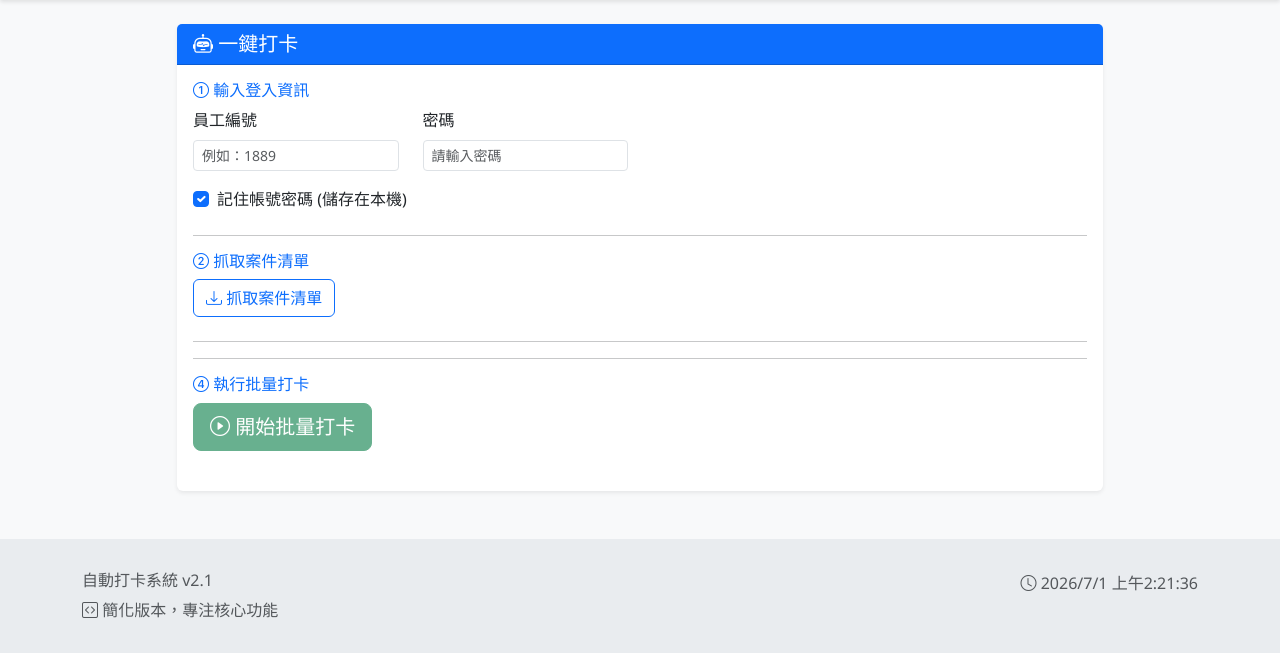
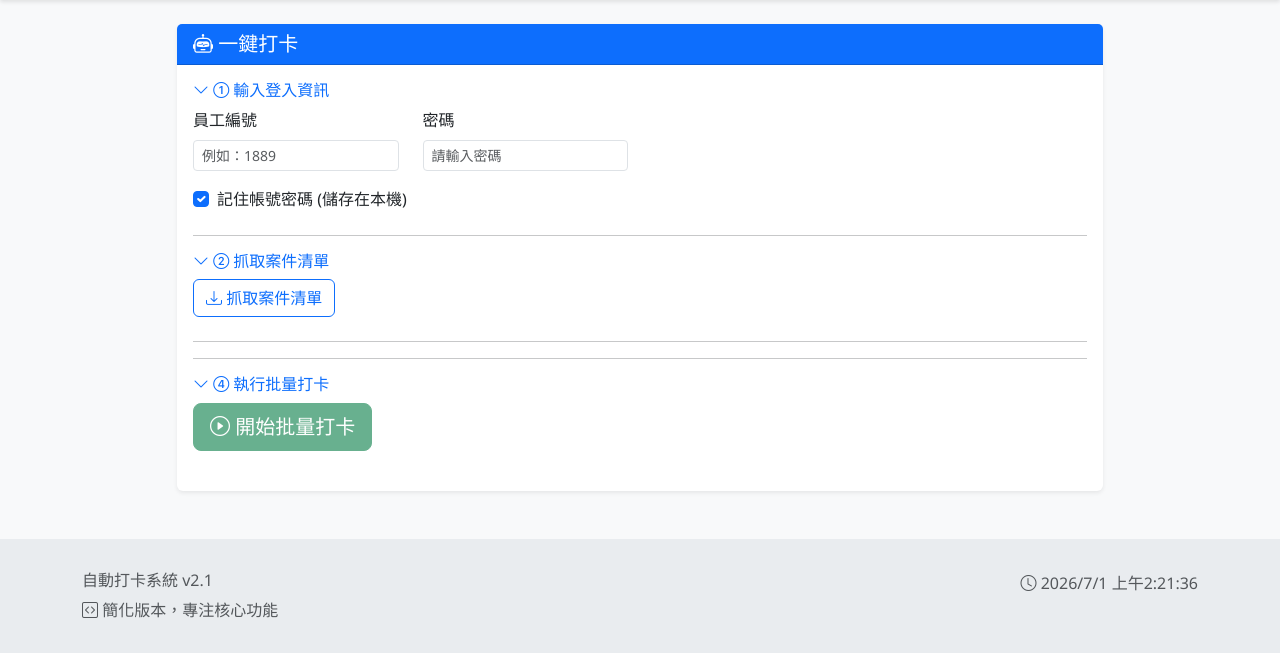
Before and after one commit to kuolun/auto-punch-fastAPI, a FastAPI app: page / in a window 1280 px wide. Shown: the part 56-709 px from the top of the page. Run offline with FastAPI, Linux system fonts and the light colour scheme.

Commit message:
Show password as plain text and make each step section collapsible
Password field switched from type=password to type=text per request
(no sensitive data in this internal tool). Wrapped each numbered step's
body (and the results section) in a Bootstrap collapse with a chevron
that rotates on toggle, so the page doesn't grow unbounded as sections
fill with content.

```diff
--- a/templates/index.html
+++ b/templates/index.html
@@ -1,6 +1,22 @@
 {% extends "base.html" %}
 
 {% block title %}自動打卡系統{% endblock %}
+
+{% block extra_css %}
+<style>
+    .section-toggle {
+        cursor: pointer;
+        user-select: none;
+    }
+    .section-toggle .toggle-icon {
+        display: inline-block;
+        transition: transform 0.2s ease;
+    }
+    .section-toggle.collapsed .toggle-icon {
+        transform: rotate(-90deg);
+    }
+</style>
+{% endblock %}
 
 {% block content %}
 <div class="row justify-content-center">
@@ -16,10 +32,12 @@
             <div class="card-body">
                 <!-- 步驟1: 登入資訊 -->
                 <div class="mb-4">
-                    <h6 class="text-primary">
+                    <h6 class="text-primary section-toggle" data-bs-toggle="collapse" data-bs-target="#step1Body" role="button" aria-expanded="true" aria-controls="step1Body">
+                        <i class="bi bi-chevron-down toggle-icon"></i>
                         <i class="bi bi-1-circle"></i>
                         輸入登入資訊
                     </h6>
+                    <div class="collapse show" id="step1Body">
                         <div class="row">
                             <div class="col-6 col-sm-4 col-md-3">
                                 <div class="mb-3">
@@ -30,7 +48,7 @@
                             <div class="col-6 col-sm-4 col-md-3">
                                 <div class="mb-3">
                                     <label for="password" class="form-label">密碼</label>
-                                <input type="password" class="form-control form-control-sm" id="password" placeholder="請輸入密碼">
+                                    <input type="text" class="form-control form-control-sm" id="password" placeholder="請輸入密碼" autocomplete="off">
                                 </div>
                             </div>
                         </div>
@@ -41,15 +59,18 @@
                             </label>
                         </div>
                     </div>
+                </div>
 
                 <hr>
 
                 <!-- 步驟2: 抓取案件清單 -->
                 <div class="mb-4">
-                    <h6 class="text-primary">
+                    <h6 class="text-primary section-toggle" data-bs-toggle="collapse" data-bs-target="#step2Body" role="button" aria-expanded="true" aria-controls="step2Body">
+                        <i class="bi bi-chevron-down toggle-icon"></i>
                         <i class="bi bi-2-circle"></i>
                         抓取案件清單
                     </h6>
+                    <div class="collapse show" id="step2Body">
                         <button type="button" class="btn btn-outline-primary" id="fetchCasesBtn">
                             <span class="btn-text">
                                 <i class="bi bi-download"></i>
@@ -81,21 +102,22 @@
                             </div>
                         </div>
                     </div>
+                </div>
 
                 <hr>
 
                 <!-- 步驟3: 案件詳細資料 -->
                 <div id="caseDetailsSection" style="display: none;" class="mb-4">
-                    <h6 class="text-primary">
+                    <h6 class="text-primary section-toggle" data-bs-toggle="collapse" data-bs-target="#step3Body" role="button" aria-expanded="true" aria-controls="step3Body">
+                        <i class="bi bi-chevron-down toggle-icon"></i>
                         <i class="bi bi-3-circle"></i>
                         案件詳細資料與打卡訊息編輯
                     </h6>
-
-
-
+                    <div class="collapse show" id="step3Body">
                         <!-- 案件詳細資料列表 -->
                         <div id="caseDetailsContainer">
                             <!-- 動態生成的案件詳細資料將在這裡顯示 -->
+                        </div>
                     </div>
                 </div>
 
@@ -103,11 +125,12 @@
 
                 <!-- 步驟4: 執行打卡 -->
                 <div class="mb-4">
-                    <h6 class="text-primary">
+                    <h6 class="text-primary section-toggle" data-bs-toggle="collapse" data-bs-target="#step4Body" role="button" aria-expanded="true" aria-controls="step4Body">
+                        <i class="bi bi-chevron-down toggle-icon"></i>
                         <i class="bi bi-4-circle"></i>
                         執行批量打卡
                     </h6>
-
+                    <div class="collapse show" id="step4Body">
                         <button type="button" class="btn btn-success btn-lg" id="startPunchBtn" disabled>
                             <span class="btn-text">
                                 <i class="bi bi-play-circle"></i>
@@ -116,16 +139,20 @@
                             <span class="loading-spinner spinner-border spinner-border-sm" role="status" style="display: none;"></span>
                         </button>
                     </div>
+                </div>
 
                 <!-- 執行結果區 -->
                 <div id="resultsSection" style="display: none;">
                     <hr>
-                    <h6 class="text-success">
+                    <h6 class="text-success section-toggle" data-bs-toggle="collapse" data-bs-target="#resultsBody" role="button" aria-expanded="true" aria-controls="resultsBody">
+                        <i class="bi bi-chevron-down toggle-icon"></i>
                         <i class="bi bi-clipboard-check"></i>
                         執行結果
                     </h6>
+                    <div class="collapse show" id="resultsBody">
                         <div id="summaryInfo" class="mb-3"></div>
                         <div id="detailedResults"></div>
+                    </div>
                 </div>
             </div>
         </div>
```
Lines whose indentation alone changed are shown as unchanged.
